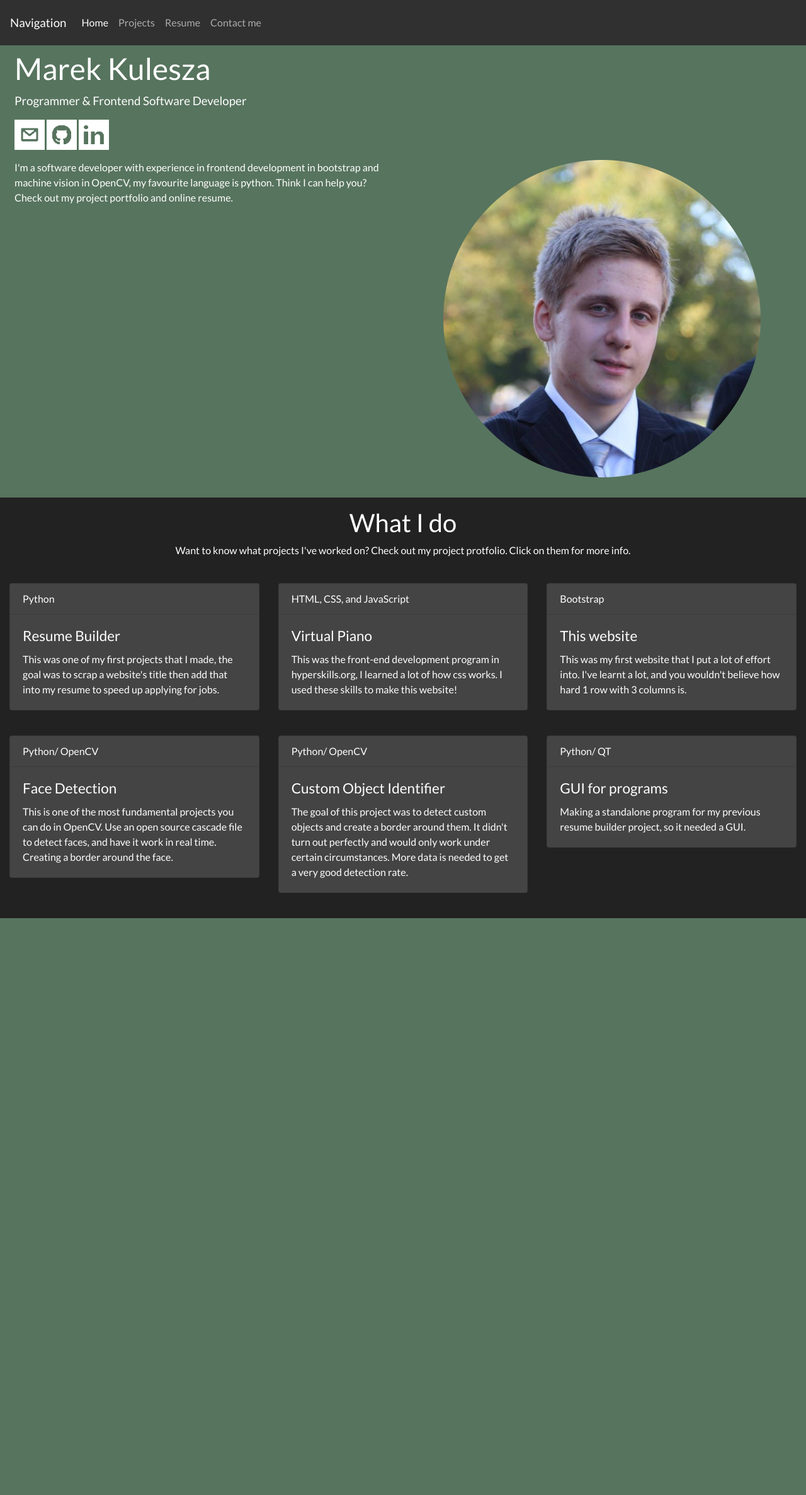
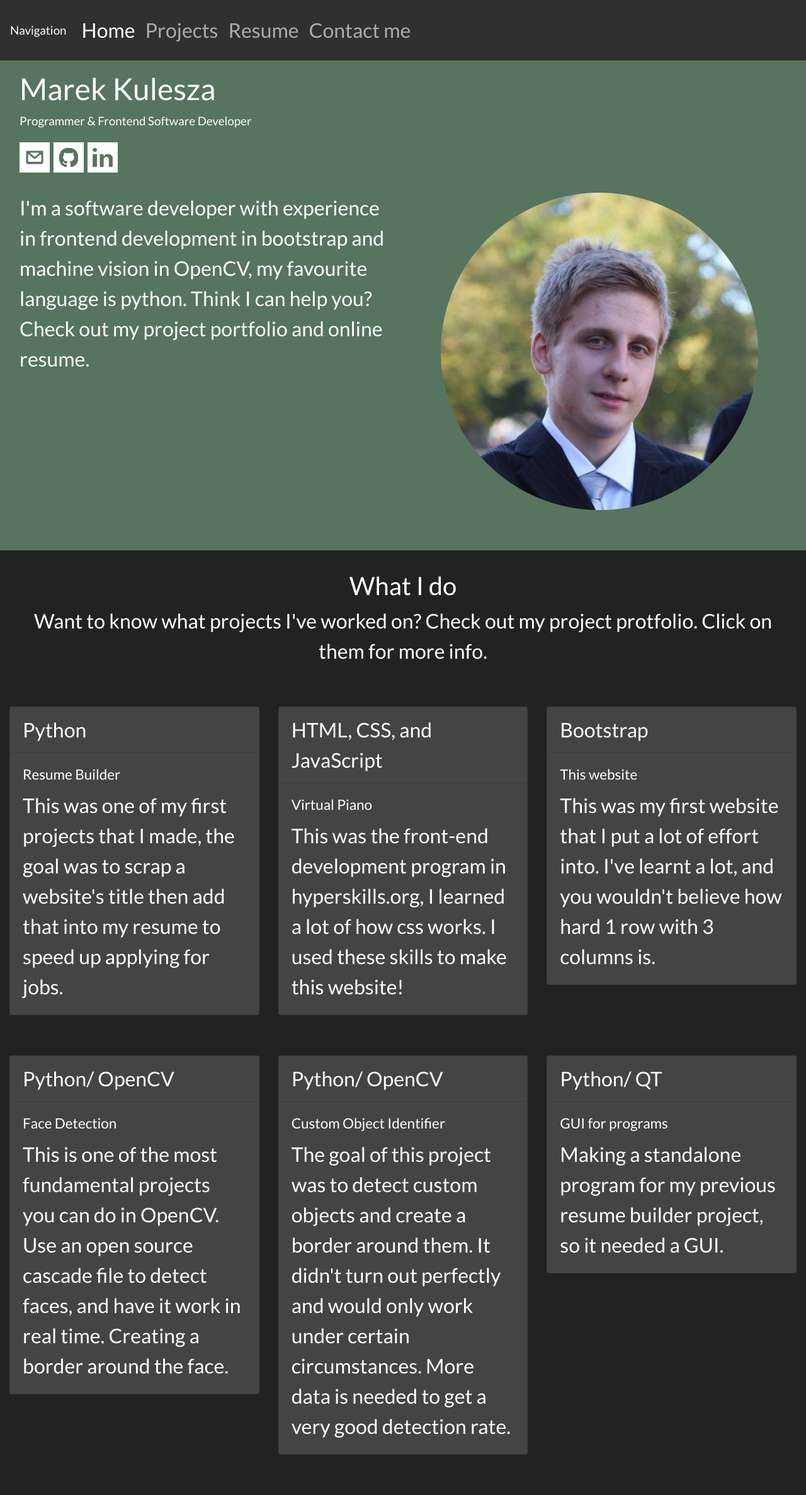
Before and after one commit to marekkulesza/myWebsite, a PHP site: page /index.php in a window 1280 px wide. Shown: the whole page at 63% size. Before the commit the page ends 1458 px from the top, so only its background shows below. Run offline with PHP 8.4, Linux system fonts and the light colour scheme.

Commit message:
Update custom.css

```diff
--- a/custom.css
+++ b/custom.css
@@ -1,5 +1,5 @@
 body{
-	font-size: 1em;
+	font-size: 2em;
 }
 
 .jumbotron {
```
